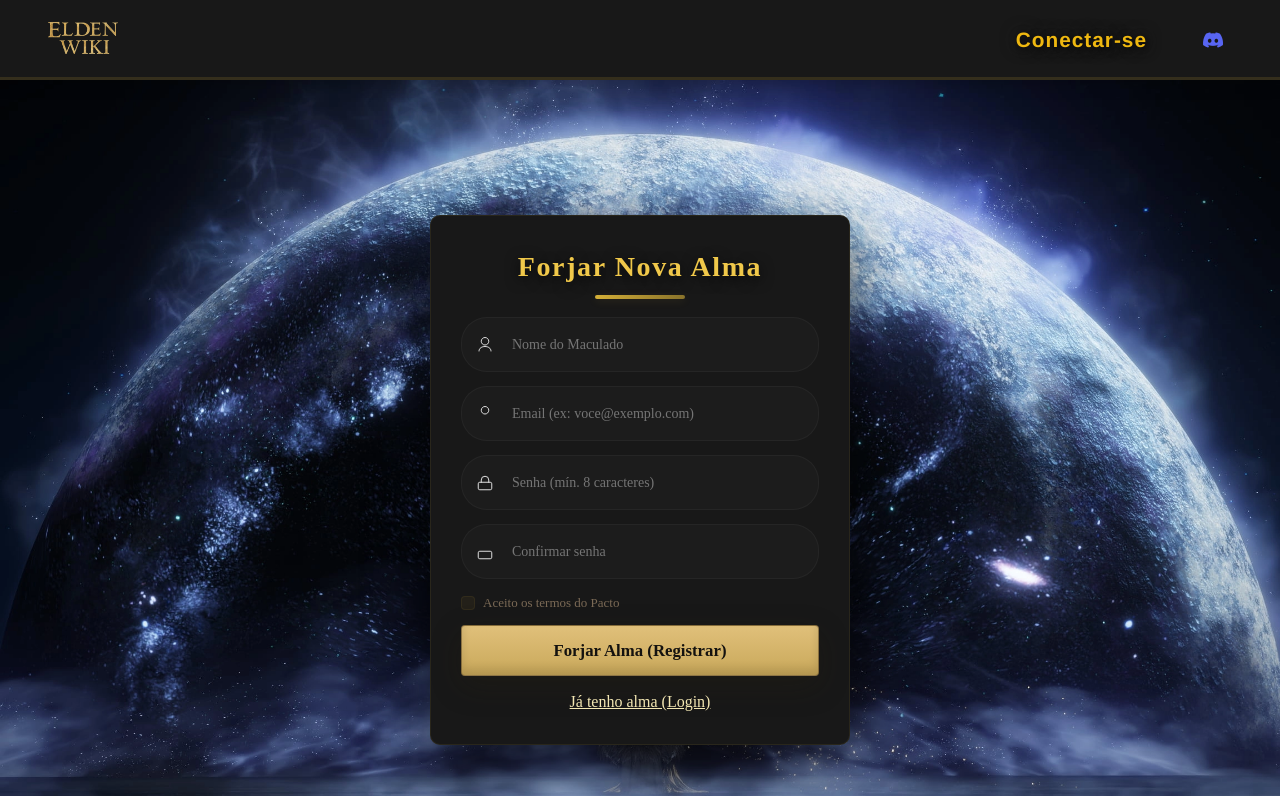
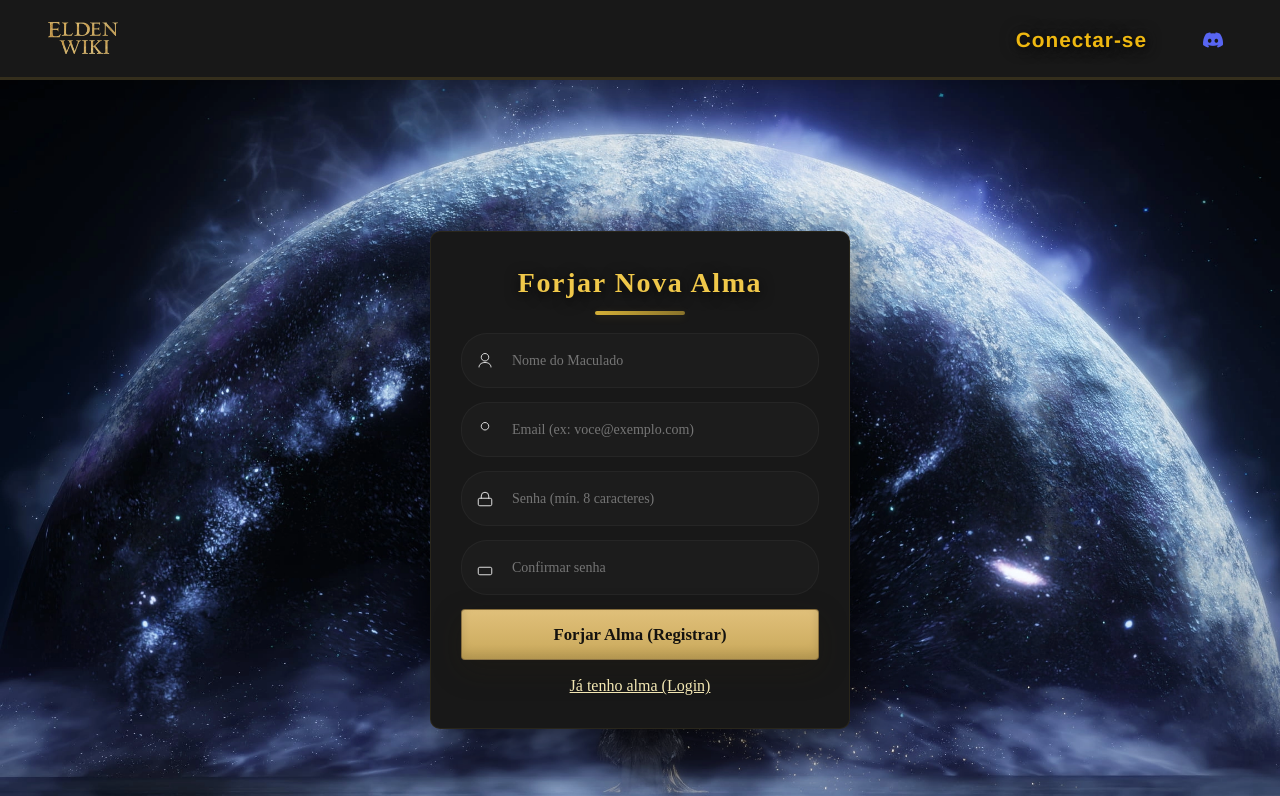
Before and after one commit to Pegoral123/Elden_Wiki_Front, a Vue app: page /RegisterPage in a window 1280 px wide. Shown: the top 796 px of the page. Built offline with nearby package versions, Linux system fonts and the light colour scheme.

Commit message:
Remove opção de aceitação de termos e mensagens de sucesso/erro na página de registro

```diff
--- a/src/components/RegisterPage.vue
+++ b/src/components/RegisterPage.vue
@@ -102,14 +102,6 @@
             />
           </label>
 
-          <div class="options">
-            <label class="remember">
-              <input type="checkbox" v-model="agree" />
-              <span class="checkbox-custom"></span>
-              Aceito os termos do Pacto
-            </label>
-          </div>
-
           <button class="btn-login" type="submit" :disabled="loading">
             <span v-if="!loading">Forjar Alma (Registrar)</span>
             <span v-else>Forjando...</span>
@@ -139,10 +131,9 @@ export default {
       email: "",
       password: "",
       confirmPassword: "",
-      agree: false,
       loading: false,
-      errorMessage: "",
-      successMessage: "",
+      errorMMessage: "",
+      successessage: "",
     };
   },
   methods: {
@@ -176,10 +167,6 @@ export default {
         this.errorMessage = "As senhas não conferem.";
         return;
       }
-      if (!this.agree) {
-        this.errorMessage = "Você precisa aceitar os termos do Pacto.";
-        return;
-      }
 
       this.loading = true;
       try {
@@ -194,10 +181,6 @@ export default {
           this.$router.push({ path: "/mainPage" });
           return;
         }
-        // caso o backend retorne apenas confirmação
-        this.successMessage =
-          "Conta criada com sucesso! Redirecionando para login...";
-        setTimeout(() => this.$router.push({ path: "/login" }), 1500);
       } catch (err) {
         console.error("Erro no registro:", err);
         const resp = err?.response?.data || err;
@@ -323,26 +306,7 @@ export default {
   color: #7b6a56;
   margin-bottom: 12px;
 }
-.remember {
-  display: flex;
-  align-items: center;
-  gap: 8px;
-}
-.checkbox-custom {
-  width: 14px;
-  height: 14px;
-  border-radius: 4px;
-  background: rgba(212, 175, 55, 0.06);
-  display: inline-block;
-  position: relative;
-  border: 1px solid rgba(212, 175, 55, 0.08);
-}
-.remember input {
-  display: none;
-}
-.remember input:checked + .checkbox-custom {
-  background: #efb810;
-}
+
 .btn-login {
   background: linear-gradient(180deg, #e0c07a 0%, #c9a85a 100%);
   color: #14120f;
```
